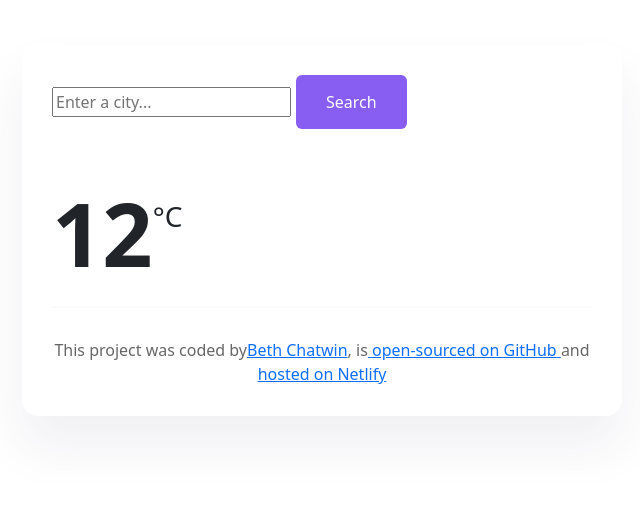
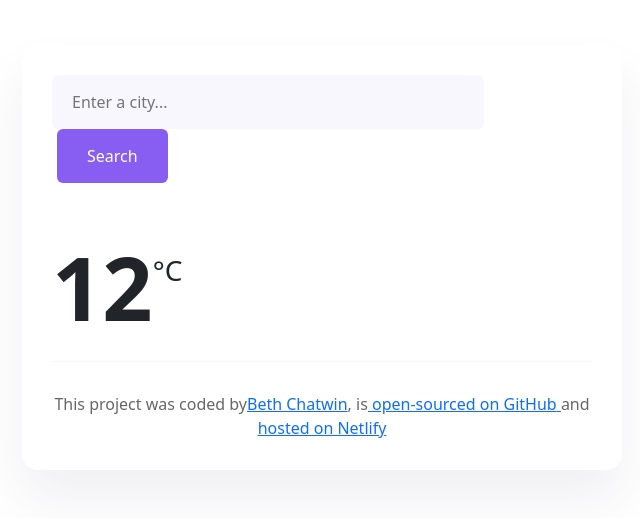
Before and after one commit to bethanchatwin/weather-app-react, a React (Create React App) app: page / in a window 1280 px wide. Shown: the top 518 px of the page, without its empty margins (318-958 px from the left). Built offline with nearby package versions, Linux system fonts and the light colour scheme.

Commit message:
updated search.css

```diff
--- a/src/Search.css
+++ b/src/Search.css
@@ -1,4 +1,4 @@
-.Search .search-form-input {
+.search .search-form-input {
   background-color: #f9f7fe;
   border: none;
   border-radius: 6px;
```
